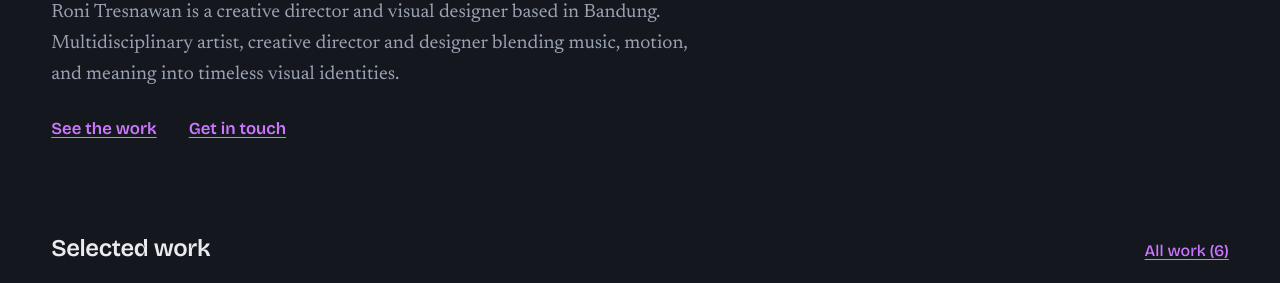
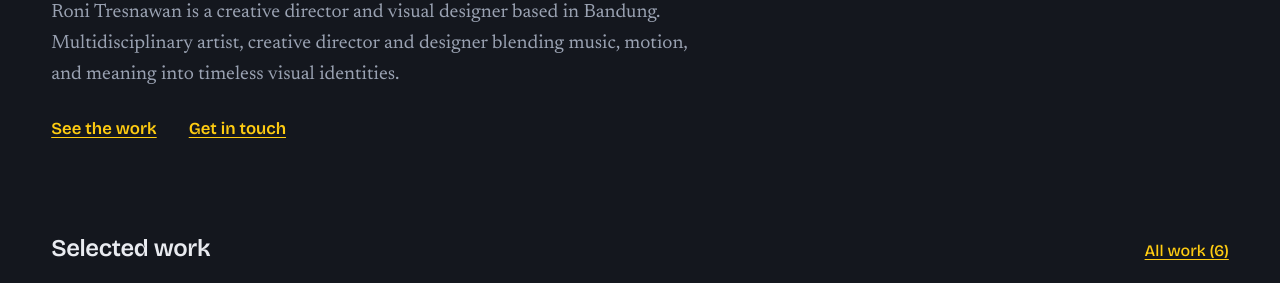
Before and after one commit to ronismith1979/ronismith1979.github.io, an Eleventy site: page src/index.njk in a window 1280 px wide. Shown: the part 411-694 px from the top of the page. Built offline with nearby package versions, Linux system fonts and the dark colour scheme; Eleventy itself is replaced by a stand-in of ours; files that its build step writes are made by us from their sources; grey boxes are pictures that could not be loaded.

Commit message:
Update style.css

```diff
--- a/src/assets/css/style.css
+++ b/src/assets/css/style.css
@@ -17,7 +17,7 @@
     --muted: #9AA2B2;
     --line: #2B303B;
     --surface: #1E222B;
-    --accent: #CC77FF;
+    --accent: #FFCC11;
   }
 }
 
```
